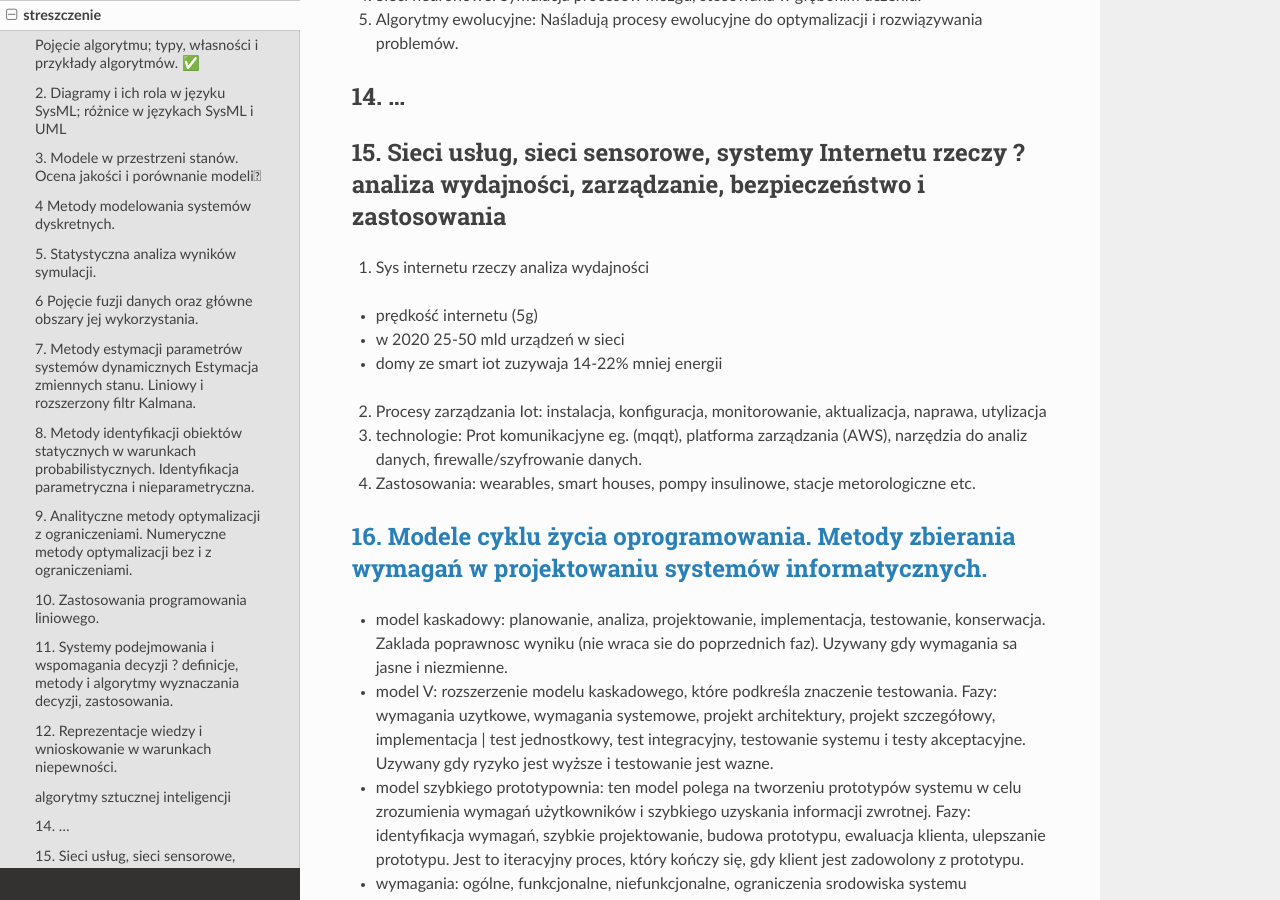
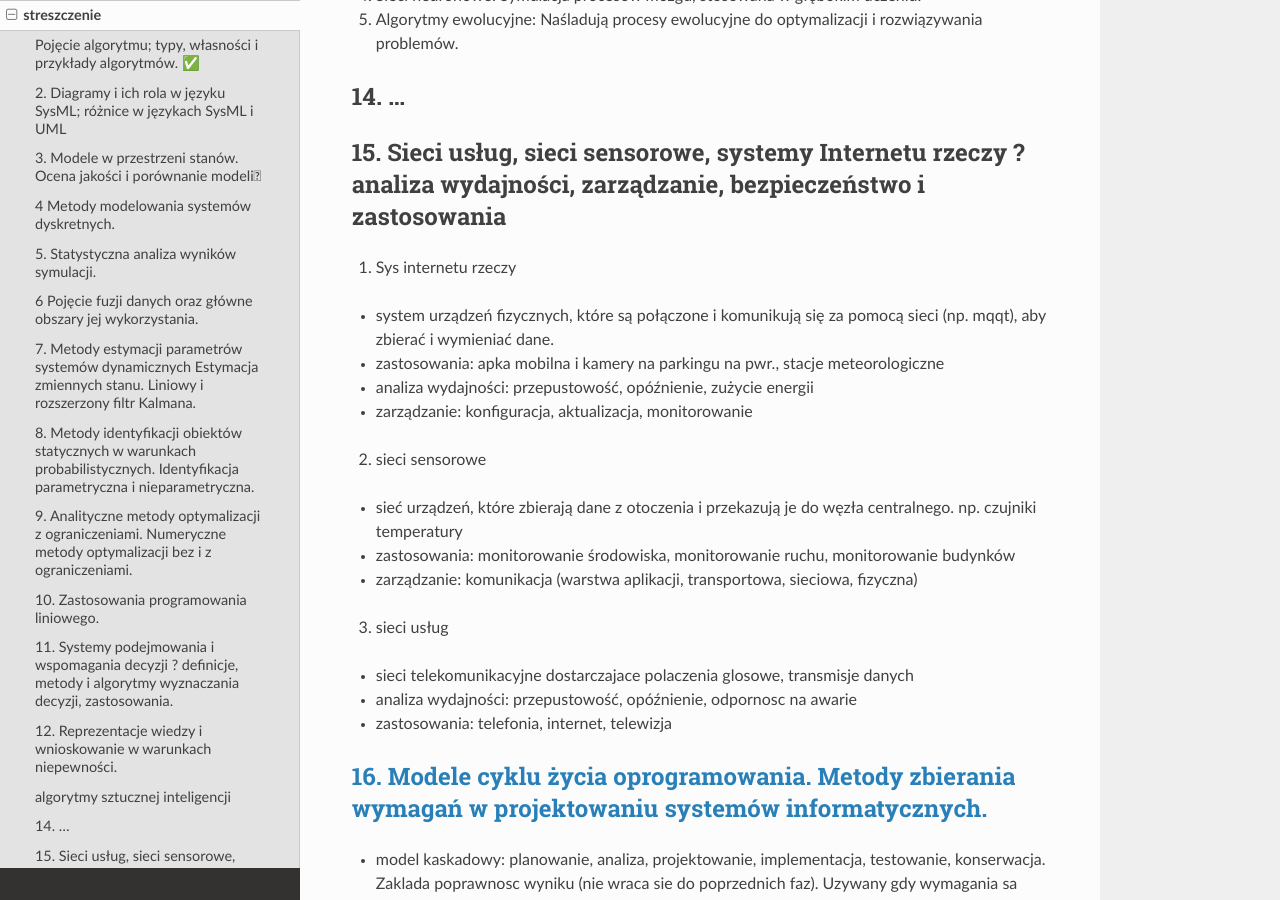
Before and after one commit to miskibin/obrona, a Sphinx documentation site: the page built from docs/source/streszczenie.md, in a window 1280 px wide and 900 px high, scrolled down 4072 px. Built offline with Sphinx 7.4.7 and the Read the Docs theme 2.0.0, drawn with Linux system fonts in a browser that asks for light colours.

Commit message:
Update streszczenie.md with information about IoT, sensor networks, and service networks

```diff
--- a/docs/source/streszczenie.md
+++ b/docs/source/streszczenie.md
@@ -124,15 +124,20 @@ typy:
 
 ## 15. Sieci usług, sieci sensorowe, systemy Internetu rzeczy ? analiza wydajności, zarządzanie, bezpieczeństwo i zastosowania
 
-1. Sys internetu rzeczy analiza wydajności
-- prędkość internetu (5g)
-- w 2020 25-50 mld urządzeń w sieci
-- domy ze smart iot zuzywaja 14-22% mniej energii
+1. Sys internetu rzeczy
+- system urządzeń fizycznych, które są połączone i komunikują się za pomocą sieci (np. mqqt), aby zbierać i wymieniać dane.
+- zastosowania: apka mobilna i kamery na parkingu na pwr., stacje meteorologiczne
+- analiza wydajności: przepustowość, opóźnienie, zużycie energii
+- zarządzanie: konfiguracja, aktualizacja, monitorowanie
+2. sieci sensorowe
+- sieć urządzeń, które zbierają dane z otoczenia i przekazują je do węzła centralnego. np. czujniki temperatury
+- zastosowania: monitorowanie środowiska, monitorowanie ruchu, monitorowanie budynków
+- zarządzanie: komunikacja (warstwa aplikacji, transportowa, sieciowa, fizyczna)
 
-2. Procesy zarządzania Iot: instalacja, konfiguracja, monitorowanie, aktualizacja, naprawa, utylizacja
-3. technologie: Prot komunikacjyne eg. (mqqt), platforma zarządzania (AWS), narzędzia do analiz danych, firewalle/szyfrowanie danych.
-4. Zastosowania: wearables, smart houses, pompy insulinowe, stacje metorologiczne etc.
-
+3. sieci usług
+- sieci telekomunikacyjne dostarczajace polaczenia glosowe, transmisje danych
+- analiza wydajności: przepustowość, opóźnienie, odpornosc na awarie
+- zastosowania: telefonia, internet, telewizja
 
 ## [16. Modele cyklu życia oprogramowania. Metody zbierania wymagań w projektowaniu systemów informatycznych.](https://docs.google.com/document/d/1rC8y8PmERfAr4ZLPY1JeiOymnQPmSi06ohv6GTbu5rE/edit#heading=h.knhu879ppg9x)
 
```
